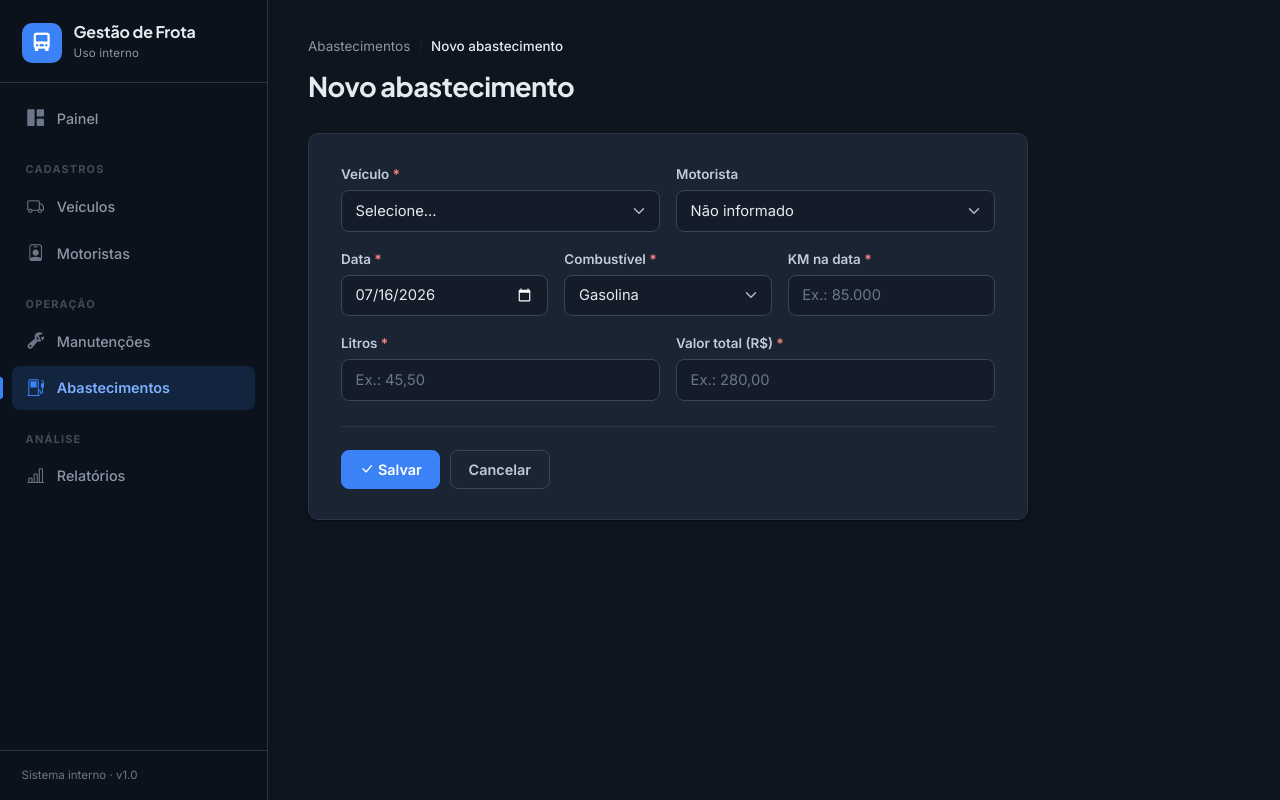
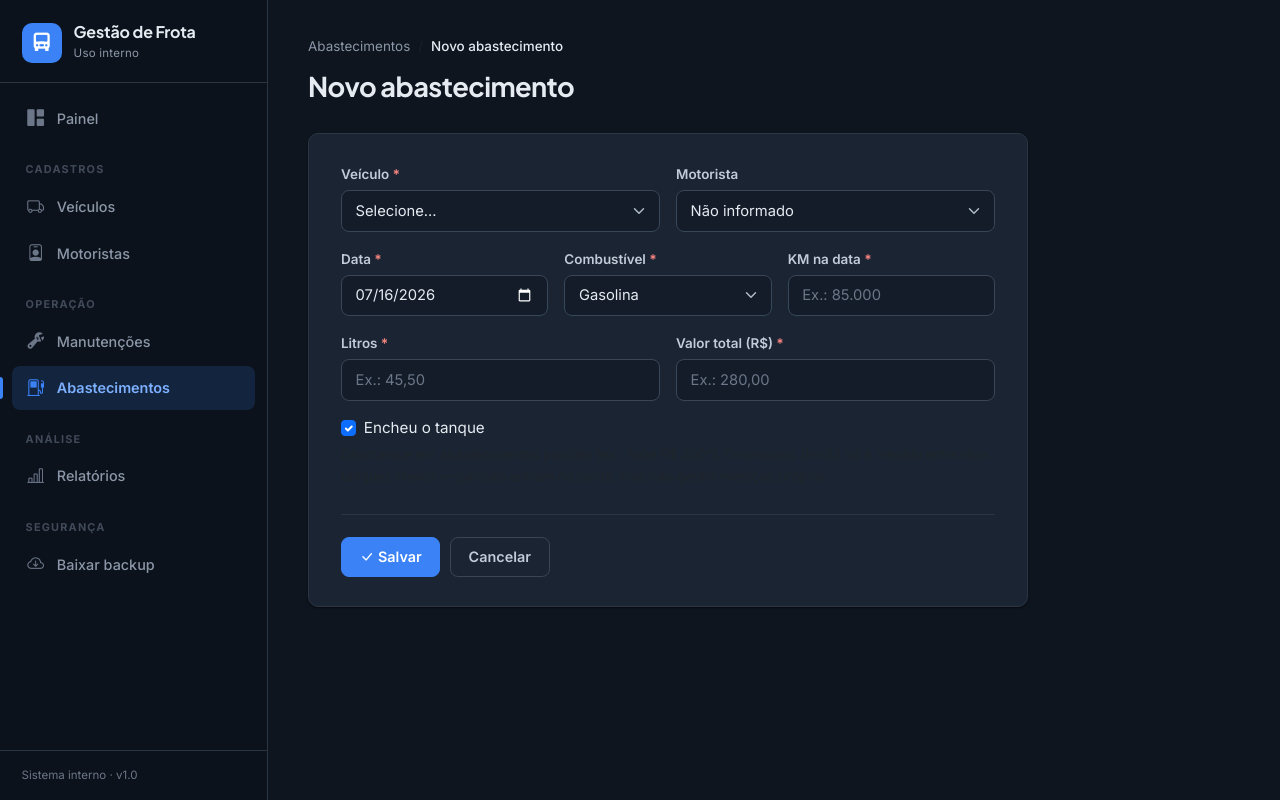
Before and after one commit to GusttavoMedeiros/gestao-frota, a Flask app: page /abastecimentos/novo in a window 1280 px wide. Run offline with Flask 3, Linux system fonts and the light colour scheme; the visitor is signed in with stand-in values (Sample User, id 1); data that the repository does not hold is empty; some libraries are stand-ins or nearby versions.

Commit message:
Add files via upload

```diff
--- a/templates/abastecimento_form.html
+++ b/templates/abastecimento_form.html
@@ -60,6 +60,17 @@
       <label class="form-label">Valor total (R$) <span class="req">*</span></label>
       <input type="text" inputmode="decimal" name="valor_total" class="form-control" value="{{ f.get('valor_total', ('%.2f'|format(abastecimento.valor_total)) if abastecimento else '') }}" required placeholder="Ex.: 280,00">
     </div>
+    <div class="col-12">
+      {% if f %}{% set cheio = f.get('tanque_cheio') == '1' %}
+      {% elif abastecimento %}{% set cheio = abastecimento.tanque_cheio is none or abastecimento.tanque_cheio %}
+      {% else %}{% set cheio = true %}{% endif %}
+      <div class="form-check">
+        <input class="form-check-input" type="checkbox" name="tanque_cheio" value="1" id="tanque_cheio" {% if cheio %}checked{% endif %}>
+        <label class="form-check-label" for="tanque_cheio">Encheu o tanque</label>
+      </div>
+      <small class="text-muted">Desmarque em abastecimentos parciais (ex.: "põe R$ 200"). O consumo (km/L)
+      só é medido entre dois tanques cheios — parciais entram na conta, mas não geram medição própria.</small>
+    </div>
   </div>
   <div class="form-actions">
     <button type="submit" class="btn btn-primary"><i class="bi bi-check-lg me-1"></i>Salvar</button>
--- a/templates/abastecimentos.html
+++ b/templates/abastecimentos.html
@@ -23,7 +23,7 @@
           <td class="cell-muted" data-label="Motorista">{{ a.motorista.nome if a.motorista else "—" }}</td>
           <td class="cell-muted" data-label="Data">{{ a.data|data_br }}</td>
           <td data-label="Combustível"><span class="badge-soft badge-soft-secondary">{{ a.tipo_combustivel|capitalize }}</span></td>
-          <td class="text-end" data-label="Litros">{{ "%.1f"|format(a.litros) }} L</td>
+          <td class="text-end" data-label="Litros">{{ "%.1f"|format(a.litros) }} L{% if a.tanque_cheio is not none and not a.tanque_cheio %} <span class="badge-soft badge-soft-warning">parcial</span>{% endif %}</td>
           <td class="text-end" data-label="Valor">{{ a.valor_total|brl }}</td>
           <td class="text-end" data-label="KM">{{ a.quilometragem|milhar }}</td>
           <td class="text-end" data-label="Consumo">{% if a.consumo %}{{ "%.1f"|format(a.consumo) }} km/L{% else %}—{% endif %}</td>
@@ -39,6 +39,8 @@
       </tbody>
     </table>
   </div>
+  <p class="text-muted small px-3 pb-2 mb-0">O consumo (km/L) é medido de um tanque cheio ao próximo.
+  Abastecimentos parciais entram na soma de litros, mas não geram medição própria.</p>
   {% else %}
   <div class="empty-state">
     <i class="bi bi-fuel-pump"></i>
--- a/templates/base.html
+++ b/templates/base.html
@@ -52,6 +52,10 @@
       <span class="nav-section">Análise</span>
       <a class="nav-link {{ 'active' if 'relatorio' in ep }}" href="{{ url_for('relatorios') }}">
         <i class="bi bi-bar-chart-line"></i> Relatórios
+      </a>
+      <span class="nav-section">Segurança</span>
+      <a class="nav-link" href="{{ url_for('baixar_backup') }}">
+        <i class="bi bi-cloud-arrow-down"></i> Baixar backup
       </a>
     </nav>
     {% if usuario_atual %}
--- a/templates/veiculos.html
+++ b/templates/veiculos.html
@@ -42,7 +42,7 @@
           </td>
           <td class="text-end text-nowrap">
             <a href="{{ url_for('editar_veiculo', veiculo_id=v.id) }}" class="btn btn-sm btn-ghost" title="Editar"><i class="bi bi-pencil"></i></a>
-            <form action="{{ url_for('excluir_veiculo', veiculo_id=v.id) }}" method="post" class="d-inline" data-confirm="Remover o veículo {{ v.placa }}? Os registros de manutenção e abastecimento dele também serão removidos.">
+            <form action="{{ url_for('excluir_veiculo', veiculo_id=v.id) }}" method="post" class="d-inline" data-confirm="Remover o veículo {{ v.placa }}? Só é possível excluir veículos sem histórico — se houver manutenções ou abastecimentos, mude o status para Inativo.">
               <input type="hidden" name="_csrf" value="{{ csrf_token() }}">
               <button type="submit" class="btn btn-sm btn-ghost danger" title="Excluir"><i class="bi bi-trash"></i></button>
             </form>
```
